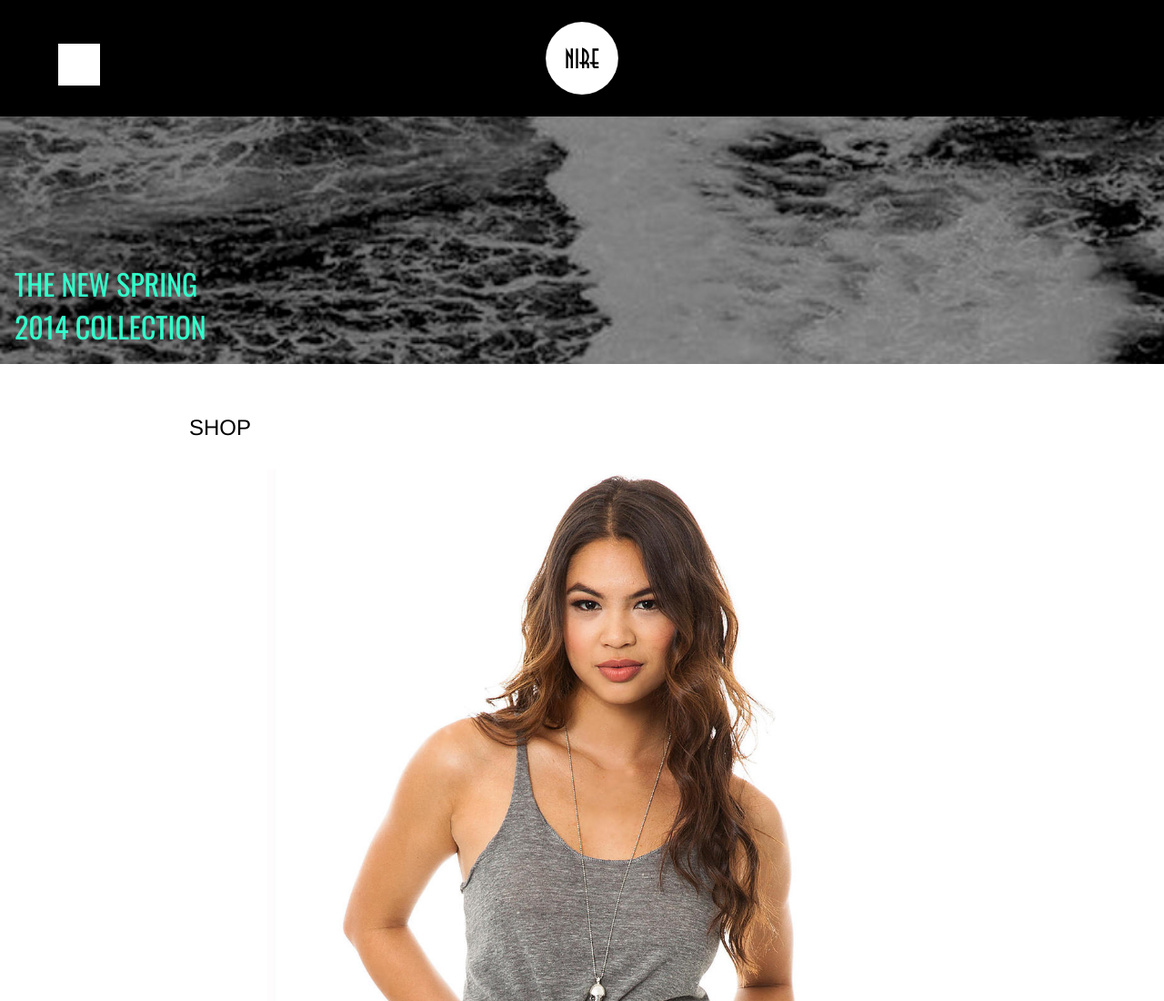
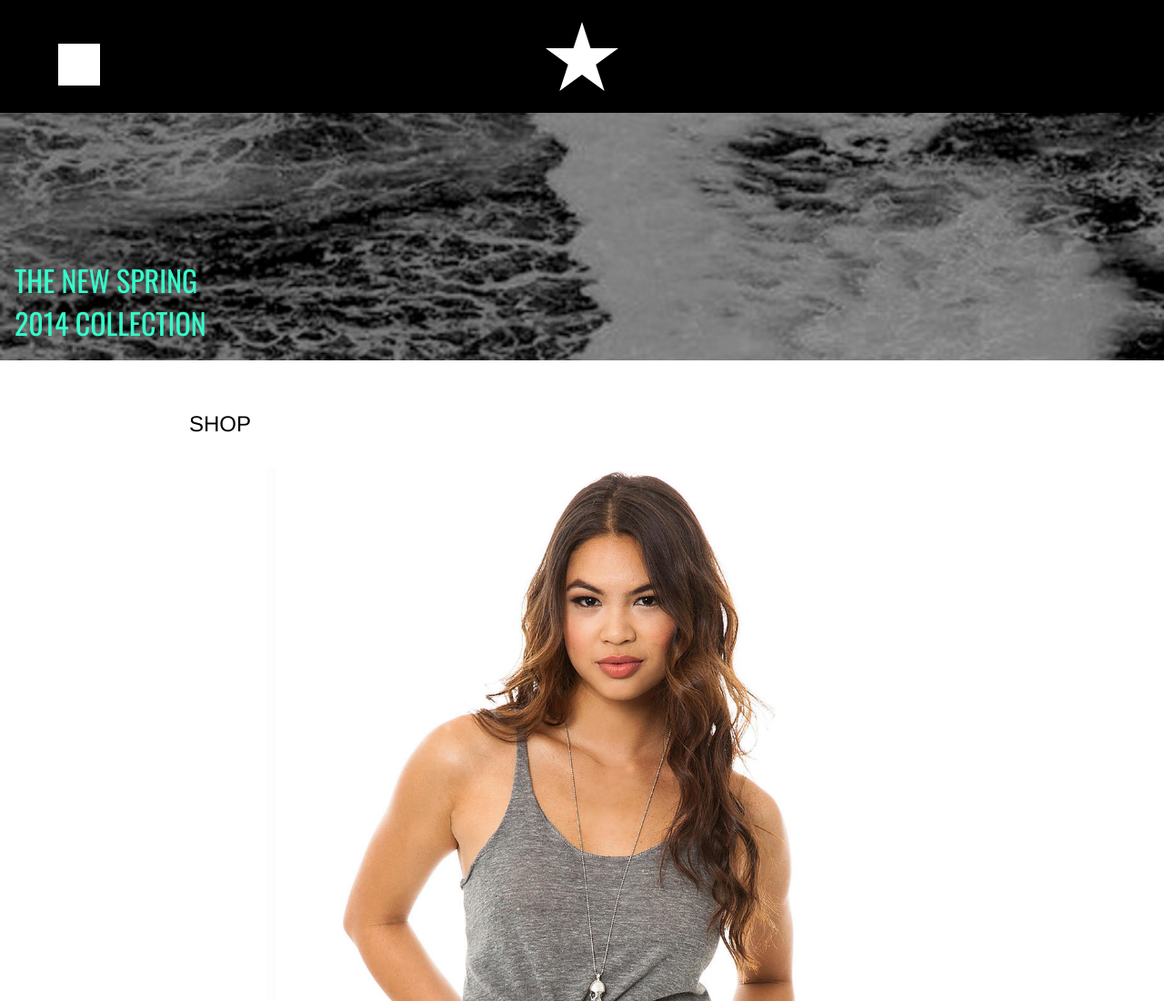
Before and after one commit to erinborgmeyer/assignment3, a plain HTML site: page index.html in a window 1280 px wide. Shown: the top 1100 px of the page at 91% size. Drawn offline with nearby package versions, Linux system fonts and the light colour scheme.

Commit message:
Logo Test

```diff
--- a/index.html
+++ b/index.html
@@ -11,7 +11,7 @@
     <header>
 
         <a href="index.html" class="logo">
-            <img src="images/logo.svg">
+            <img src="images/logo2.svg">
         </a>
 
         <a href="#nav" class="nav-btn" data-state="inactive">Navigate</a> <!-- "Navigate" will only show if broken -->
```
Also changed, not shown: images/logo2.svg (added).
